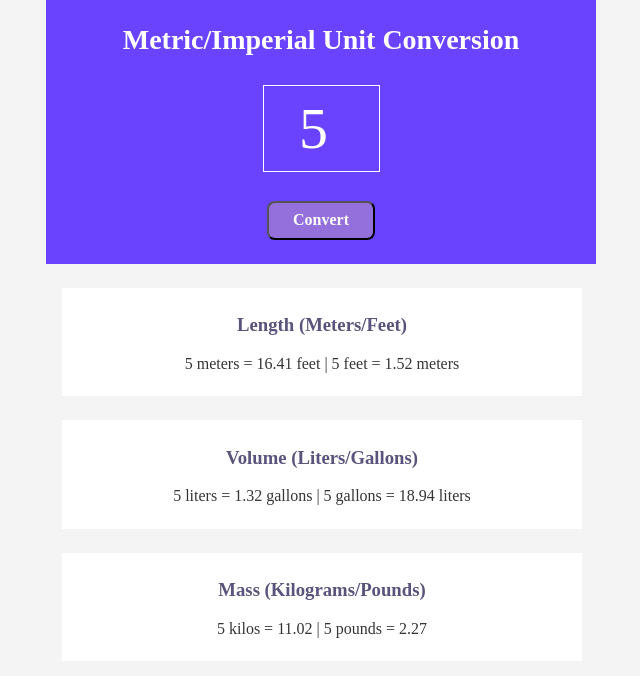
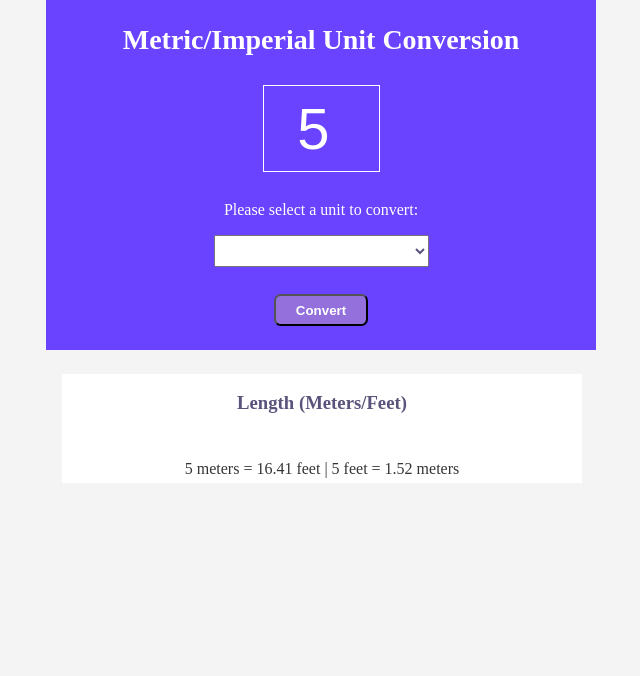
Before and after one commit to dprice17/unitsconversionproject, a plain HTML site: page cof334887a67ba3530f72b038/index.html in a window 1280 px wide. Both pictures are taken after typing "5" into the empty fields and a click on the button "Convert". Shown: the whole page, without its empty margins (319-959 px from the left). Drawn offline with nearby package versions, Linux system fonts and the light colour scheme.

Commit message:
updated code

```diff
--- a/cof334887a67ba3530f72b038/index.css
+++ b/cof334887a67ba3530f72b038/index.css
@@ -66,6 +66,21 @@ body {
 }
 
 
+.units{
+    display: block;
+    margin: 0 auto 2em;
+    padding: 0.5em 1.5em;
+    text-align: center;
+}
+
+.unit-conversion-title{
+    display: block;
+    margin-bottom: 1em;
+    text-align: center;
+    color: #fff;
+}
+
+
 /*********************
         Button
 **********************/
--- a/cof334887a67ba3530f72b038/index.html
+++ b/cof334887a67ba3530f72b038/index.html
@@ -1,5 +1,5 @@
 <html>
-    <head><link rel="stylesheet" href="https://cdnjs.cloudflare.com/ajax/libs/normalize/8.0.1/normalize.css">
+    <head>
         <link rel="stylesheet" href="index.css">
     </head>
     <body>
@@ -9,23 +9,23 @@
             <div class="conversion-box">
                 <h2 class="title">Metric/Imperial Unit Conversion</h3>
                 <input type="number" id="num-box"></input>
+
+                <label for="unit-conversion-label"><span class="unit-conversion-title">
+                Please select a unit to convert:
+                </label>
+                <select name="unit-conversion-label" class="units">
+                    <option value=""></option>
+                    <option value="Length" id="length-el">Length (Meters/Feet)</option>
+                    <option value="Volume" id="volume-el">Volume (Liters/Gallons)</option>
+                    <option value="Mass" id="mass-el">Mass (Kilograms/Pounds)</option>
+                </select>
                 <button id="convert-btn">Convert</button>
             </div>
 
-            <div id="results1">
-                <h3 class="units">Length (Meters/Feet)</h3>
-                <div id="output1-el"></div>
-            </div>
 
-            <div id="results2">
-                <h3 class="units">Volume (Liters/Gallons)</h3>
-                <div id="output2-el"></div>
-            </div>
-
-            <div id="results3">
-                <h3 class="units">Mass (Kilograms/Pounds)</h3>
-                <div id="output3-el"></div>
-            </div>
+            <div id="output1-el"></div>
+            <div id="output2-el"></div>
+            <div id="output3-el"></div>
 
           </div>
         <script src="index.js"></script>
--- a/cof334887a67ba3530f72b038/index.js
+++ b/cof334887a67ba3530f72b038/index.js
@@ -1,43 +1,70 @@
-
-//const oneMeter = 3.281
-//1 liter = 0.264 gallon
-//1 kilogram = 2.204 pound
-//*/
+const output1El = document.getElementById("output1-el")
+const output2El = document.getElementById("output2-el")
+const output3El = document.getElementById("output3-el")
 
 const numBox = document.getElementById("num-box")
 //let userInput = numBox.value
 const convertEl = document.getElementById("convert-btn")
 
-const resultsOne = document.getElementById("results1")
-const resultsTwo = document.getElementById("results2")
-const resultsThree = document.getElementById("results3")
-
-const output1El = document.getElementById("output1-el")
-const output2El = document.getElementById("output2-el")
-const output3El = document.getElementById("output3-el")
-
+let lengthEl = document.getElementById("length-el")
+let volumeEl = document.getElementById("volume-el")
+let massEl = document.getElementById("mass-el")
 
 
 
 convertEl.addEventListener("click", function(){
 
-   const feet = numBox.value / 3.281
-   const meters = numBox.value * 3.281
+    if (lengthEl){
+        lengthEl = false
+        const feetPerMeter = 3.281
+        const feet = numBox.value / feetPerMeter
+        const meters = numBox.value * feetPerMeter
 
-   const liters = numBox.value / 0.264
-   const gallons = numBox.value * 0.264
+        const feetMeters = `${numBox.value} meters = ${meters.toFixed(2)} feet | ${numBox.value} feet = ${feet.toFixed(2)} meters`
 
-   const kilogram = numBox.value / 2.204
-   const pounds = numBox.value * 2.204
+        output1El.innerHTML =
+        `
+         <div id="results1">
+            <h3 class="units">Length (Meters/Feet)</h3>
+            <div id="output1-el"></div>
+            ${feetMeters}
+        </div>
+        `
 
-   const feetMeters = `${numBox.value} meters = ${meters.toFixed(2)} feet | ${numBox.value} feet = ${feet.toFixed(2)} meters`
+    }   else if (volumeEl) {
+        volumeEl = false
+        const litersPerGallon = 0.264
+        const liters = numBox.value / litersPerGallon
+        const gallons = numBox.value * litersPerGallon
 
-   const litersGallons = `${numBox.value} liters = ${gallons.toFixed(2)} gallons | ${numBox.value} gallons = ${liters.toFixed(2)} liters`
+        const litersGallons = `${numBox.value} liters = ${gallons.toFixed(2)} gallons | ${numBox.value} gallons = ${liters.toFixed(2)} liters`
 
-   const kilogramsPounds = `${numBox.value} kilos = ${pounds.toFixed(2)} | ${numBox.value} pounds = ${kilogram.toFixed(2)}`
+         output2El.innerHTML =
+        `
+         <div id="results2">
+            <h3 class="units">Volume (Liters/Gallons)</h3>
+            <div id="output2-el"></div>
+            ${litersGallons}
+        </div>
+        `
 
-   output1El.textContent = feetMeters
-   output2El.textContent = litersGallons
-   output3El.textContent = kilogramsPounds
+
+    }  else if (massEl){
+       massEl = false
+       const kilogramPerPound = 2.204
+       const kilogram = numBox.value / kilogramPerPound
+       const pounds = numBox.value * kilogramPerPound
+
+       const kilogramsPounds = `${numBox.value} kilos = ${pounds.toFixed(2)} pounds | ${numBox.value} pounds = ${kilogram.toFixed(2)} kilos`
+
+        output3El.innerHTML =
+        `
+         <div id="results3">
+            <h3 class="units">Mass (Kilograms/Pounds)</h3>
+            <div id="output3-el"></div>
+            ${kilogramsPounds}
+        </div>
+        `
+    }
 
 })
```
